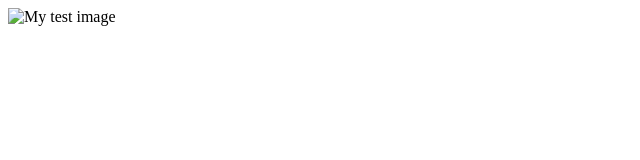
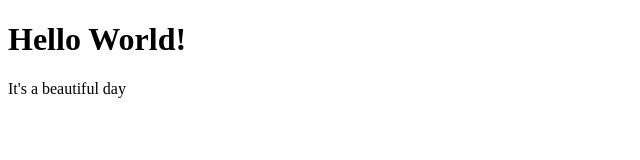
Before and after one commit to ericTle1/ericTle1.github.io, a plain HTML site: page Lab_2/index.html in a window 1280 px wide. Shown: the whole page, without its empty margins (0-640 px from the left). Drawn offline with Linux system fonts and the light colour scheme.

Commit message:
Update index.html

```diff
--- a/Lab_2/index.html
+++ b/Lab_2/index.html
@@ -1,10 +1,10 @@
 <!DOCTYPE html>
-<html>
-  <head>
-    <meta charset="utf-8">
-    <title>My test page</title>
-  </head>
-  <body>
-    <img src="" alt="My test image">
-  </body>
+<html lang=”en”>
+	<head>
+		<title>Page Title</title>
+	</head>
+	<body>
+		<h1>Hello World!</h1>
+		<p>It's a beautiful day</p>
+	</body>
 </html>
```
